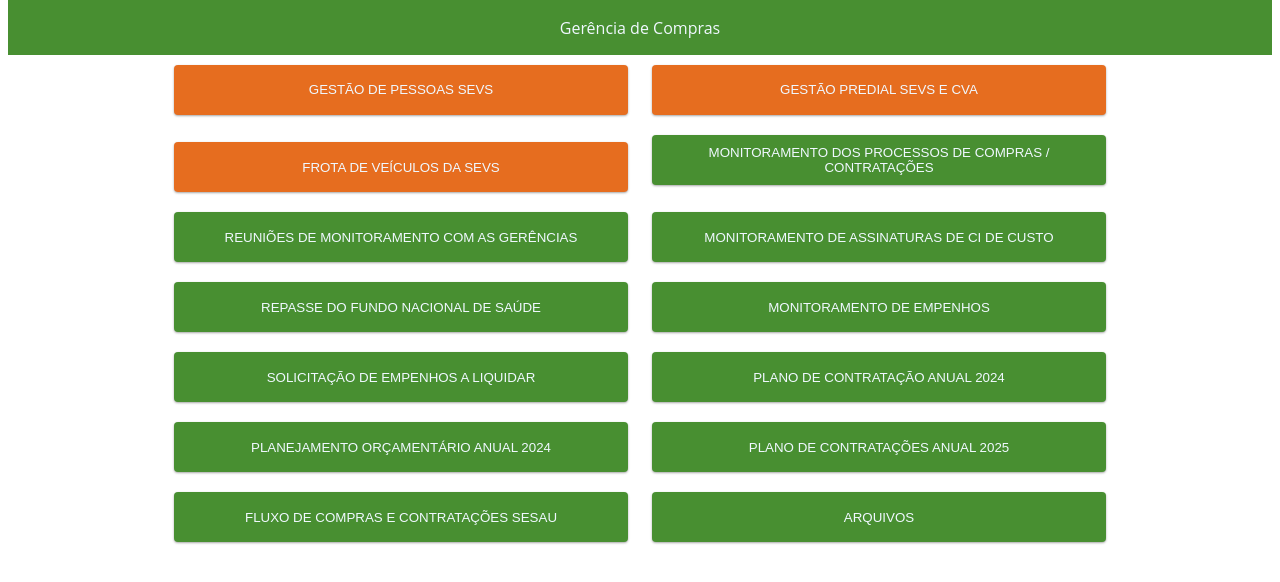
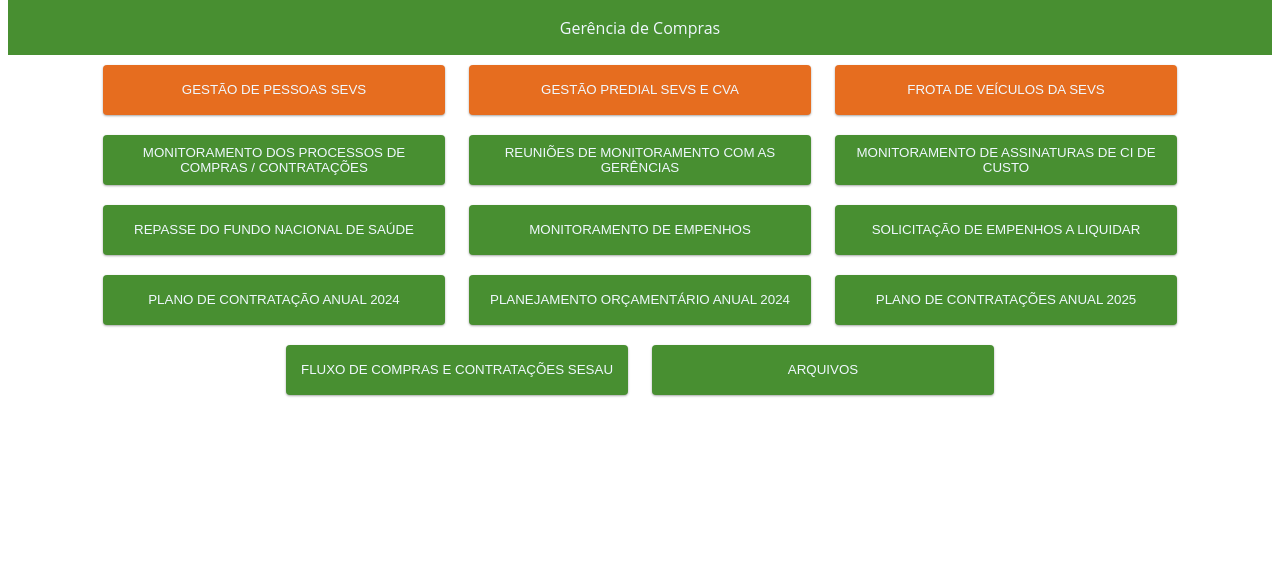
Before and after one commit to sevsrecife/gerenciadecompras, a plain HTML site: page index.html in a window 1280 px wide. Shown: the part 64-646 px from the top of the page. Drawn offline with Linux system fonts and the light colour scheme.

Commit message:
gerando nova alteração de correção de página

```diff
--- a/stylesheet.css
+++ b/stylesheet.css
@@ -41,7 +41,7 @@
 .bt {
   border: 0;
   padding: 10px;
- width: 454px;
+  width: 342px;
   height: 50px;
   display: inline-block;
   margin: 10px;
```
Lines whose indentation alone changed are shown as unchanged.
